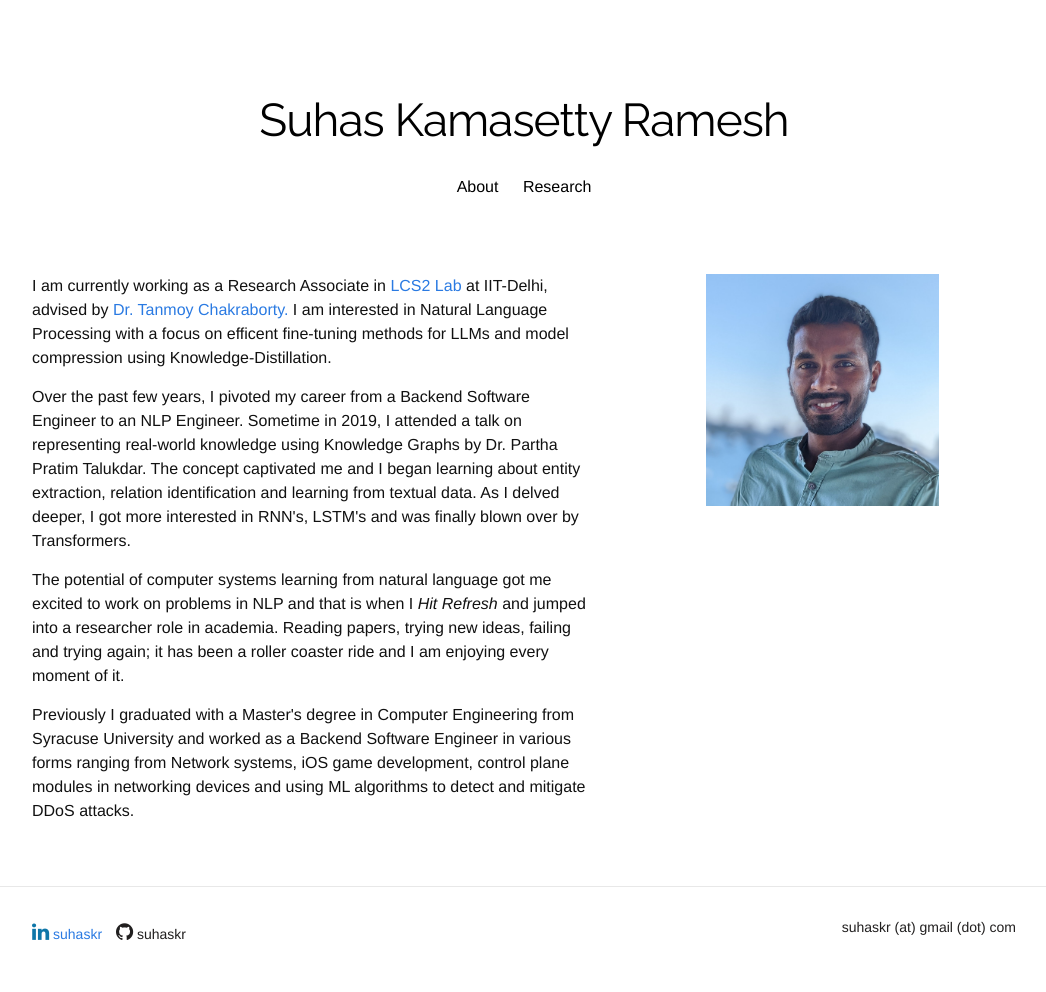
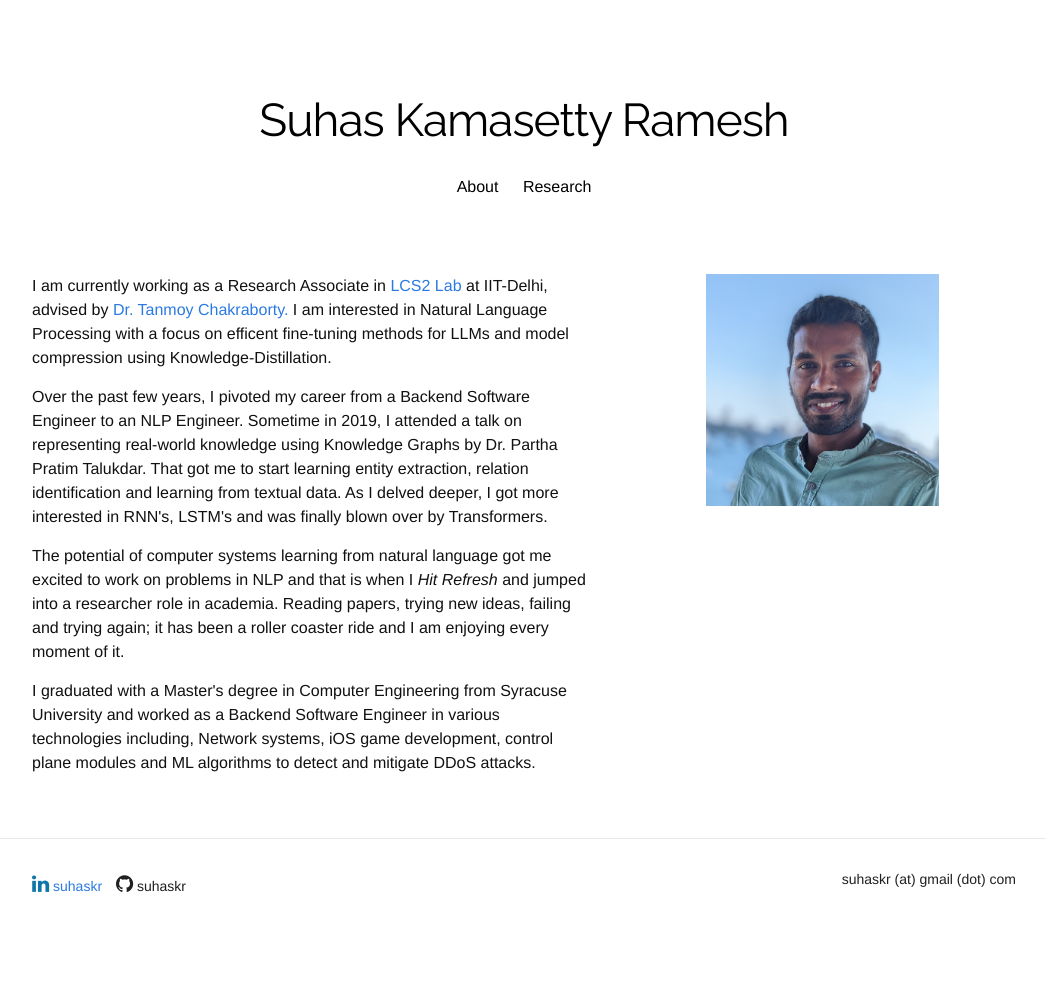
Before and after one commit to suhaskr/suhaskr.github.io, a Jekyll site: the page built from index.html, in a window 1280 px wide. Shown: the whole page, without its empty margins (116-1162 px from the left). Built offline with Jekyll 4.4.1, drawn with Linux system fonts in a browser that asks for light colours; nearby versions of some CDN libraries; some web fonts are replaced; a style sheet for code colours, icons or effects is not loaded; after the commit the page ends 944 px from its top, so only the background shows below that.

Commit message:
Update index.html

```diff
--- a/index.html
+++ b/index.html
@@ -13,7 +13,7 @@ title: "Suhas Kamasetty Ramesh"
 		<p>
 			Over the past few years, I pivoted my career from a Backend Software Engineer to an NLP Engineer.
 			Sometime in 2019, I attended a talk on representing real-world knowledge using Knowledge Graphs by Dr. Partha Pratim Talukdar.
-			The concept captivated me and I began learning about entity extraction, relation identification and learning from textual data.
+			That got me to start learning entity extraction, relation identification and learning from textual data.
 			As I delved deeper, I got more interested in RNN's, LSTM's and was finally blown over by Transformers.
 		</p>
 		<p>
@@ -22,9 +22,9 @@ title: "Suhas Kamasetty Ramesh"
 		</p>
 
 		<p>
-			Previously I graduated with a Master's degree in Computer Engineering from Syracuse University and worked
-			as a Backend Software Engineer in various forms ranging from Network systems, iOS game development,
-			control plane modules in networking devices and using ML algorithms to detect and mitigate DDoS attacks.
+			I graduated with a Master's degree in Computer Engineering from Syracuse University and worked
+			as a Backend Software Engineer in various technologies including, Network systems, iOS game development,
+			control plane modules and ML algorithms to detect and mitigate DDoS attacks.
 			<!--
 			Over the past few years I pivoted my career from a Backend Software Engineer to a Machine Learning Engineer.
 			In my previous life I worked as a Backend Software Engineer in various forms ranging from Network systems, iOS game development,
```
